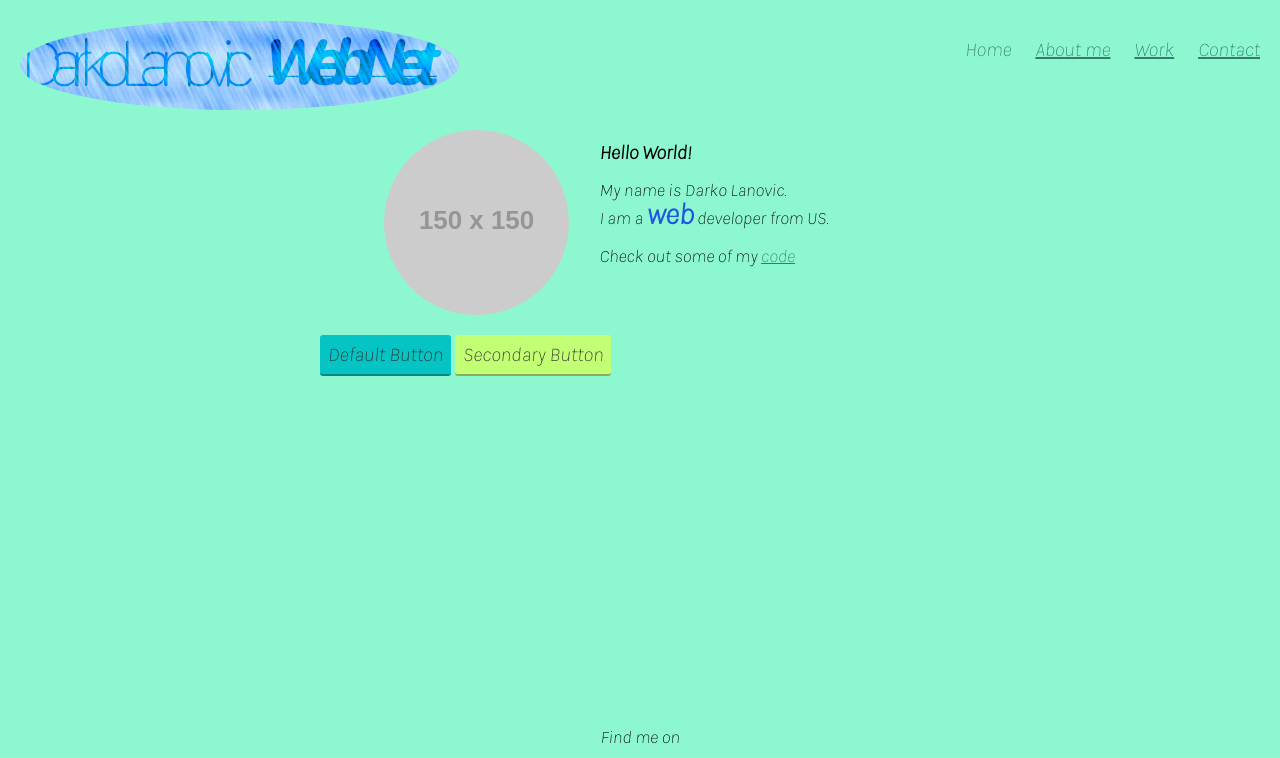
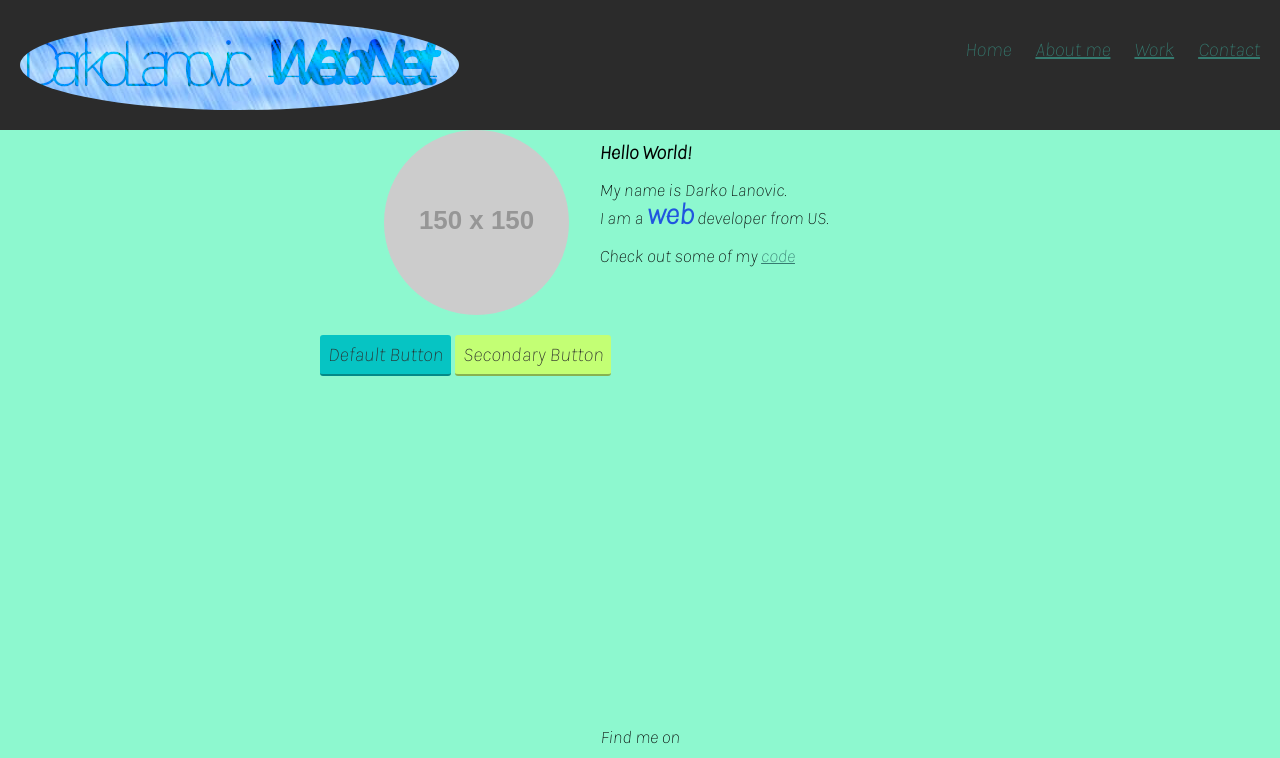
Before and after one commit to DarkoLanovic/portfolio-website, a plain HTML site: page index.html in a window 1280 px wide. Shown: the top 758 px of the page. Drawn offline with nearby package versions, Linux system fonts and the light colour scheme; placeholder pictures from the web are drawn by us.

Commit message:
style.production.css
colir

```diff
--- a/css/style.production.css
+++ b/css/style.production.css
@@ -38,7 +38,7 @@ body {
   display: flex;
   width: 100%;
   padding: 20px;
-  background-color: var(--secondary-button-color);
+  background-color: #2b2b2b;
 }
 
 .page-header__item {
```
